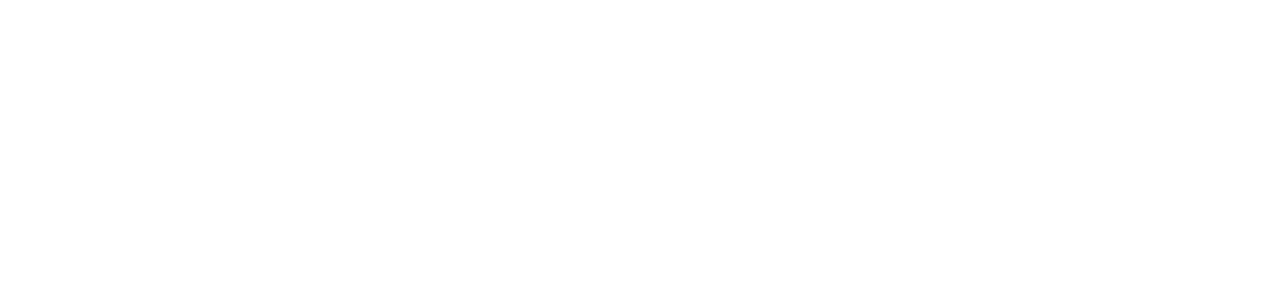
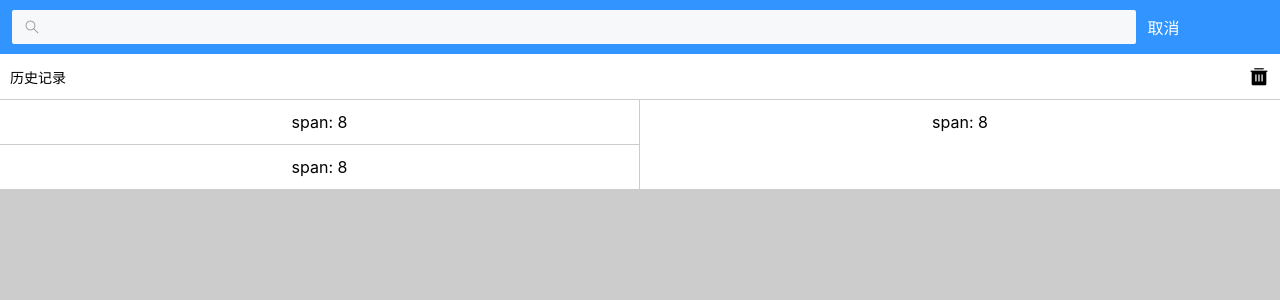
Before and after one commit to qp666/h5-newsApp, a Vue app: page /search in a window 1280 px wide. Shown: the top 300 px of the page. Built offline with nearby package versions, Linux system fonts and the light colour scheme.

Commit message:
第四天内容第二遍完成/加油

```diff
--- a/package.json
+++ b/package.json
@@ -9,6 +9,8 @@
   "dependencies": {
     "axios": "^0.19.2",
     "core-js": "^3.6.4",
+    "dayjs": "^1.8.22",
+    "json-bigint": "^0.3.0",
     "vant": "^2.5.4",
     "vue": "^2.6.11",
     "vue-router": "^3.1.5",
--- a/src/api/articles.js
+++ b/src/api/articles.js
@@ -2,7 +2,7 @@
 
 import requestQ from '@/utilis/request'
 
-//获取用户频道推荐信息
+//获取新闻数组信息
 
 export function get_articles(params) {
 
@@ -12,3 +12,36 @@ export function get_articles(params) {
         params
     })
 }
+
+
+
+//对文章不喜欢
+export function dislikes_articles(data) {
+
+    return requestQ({
+        url: 'article/dislikes',
+        method: 'post',
+        data
+    })
+}
+
+
+//拉黑作者
+export function black_user(data) {
+
+    return requestQ({
+        url: 'user/blacklists',
+        method: 'post',
+        data
+    })
+}
+
+//举报文章
+export function reports_article(data) {
+
+    return requestQ({
+        url: 'article/reports',
+        method: 'post',
+        data
+    })
+}
--- a/src/api/channel.js
+++ b/src/api/channel.js
@@ -30,3 +30,13 @@ export function edit_allChannels(data) {
         data
     })
 }
+
+//删除用户频道
+export function del_allChannels(data) {
+
+    return requestQ({
+        url: 'user/channels',
+        method: 'DELETE',
+        data
+    })
+}
--- /dev/null
+++ b/src/api/search.js
@@ -0,0 +1,14 @@
+//!封装搜索事件的接口
+
+import requestQ from '@/utilis/request'
+
+//获取新闻数组信息
+
+export function get_suggestion(params) {
+
+    return requestQ({
+        url: 'suggestion',
+        method: 'get',
+        params
+    })
+}
--- a/src/router/index.js
+++ b/src/router/index.js
@@ -6,11 +6,15 @@ import home from '@/views/home/home.vue'
 import mine from '@/views/mine/mine.vue'
 import video from '@/views/video/video.vue'
 import question from '@/views/question/question.vue'
+import search from '@/views/search/search.vue'
 Vue.use(VueRouter)
 
 const routes = [{
     path: '/',
     component: login
+  },{
+    path: '/search',
+    component: search
   }, {
     path: '/layout',
     name: 'layout',
--- a/src/style/base.css
+++ b/src/style/base.css
@@ -26,3 +26,7 @@ i {
 li {
     list-style: none
 }
+
+body{
+    background-color: #ccc;
+}
--- a/src/utilis/request.js
+++ b/src/utilis/request.js
@@ -1,6 +1,9 @@
 import axios from 'axios';
 
 import store from '@/store/index.js'
+
+
+import JSONBig from 'json-bigint'
 
 //克隆axios
 let requestQ = axios.create({
@@ -8,6 +11,15 @@ let requestQ = axios.create({
     // headers: { //请求头
     //     token: getToken()
     // }
+
+    transformResponse: [function (data) {
+        // 对 data 进行任意转换处理
+        // console.log('transformResponse',data);
+
+        // 我把响应体用JSONBig转换一下再返回给你的.then用
+        // 如果你转换了，.then拿到的响应体就是经过大数字处理后的对象了
+        return JSONBig.parse(data);
+    }],
 
 });
 
--- a/src/views/home/components/articles.vue
+++ b/src/views/home/components/articles.vue
@@ -47,7 +47,11 @@
 
 <script>
 //获取所有频道数据接口
-import { get_allChannels, edit_allChannels } from "@/api/channel.js";
+import {
+  get_allChannels,
+  edit_allChannels,
+  del_allChannels
+} from "@/api/channel.js";
 export default {
   name: "articlesVue",
 
@@ -87,7 +91,7 @@ export default {
       });
 
       //调用设置频道数组接口把数组返回
-      edit_allChannels({ channels });
+      del_allChannels([item.id]);
     },
     //把所有频道里的标签点击添加到 我的频道
     goTop(item) {
--- /dev/null
+++ b/src/views/home/components/more.vue
@@ -0,0 +1,135 @@
+<template>
+  <div class="moreBox">
+    <van-popup @closed="isTrue = true" class="more" v-model="show">
+      <van-cell-group v-if="isTrue">
+        <van-cell @click="disLike" title="不感兴趣" icon="failure" />
+        <van-cell
+          title="反馈垃圾内容"
+          icon="warning-o"
+          @click="isTrue = !isTrue"
+          is-link
+        />
+        <van-cell @click="blackUser" title="拉黑作者" icon="delete " />
+      </van-cell-group>
+
+      <van-cell-group v-else>
+        <van-cell @click="isTrue = !isTrue" icon="arrow-left" />
+        <van-cell
+          @click="reports(item.type)"
+          v-for="(item, index) in reportList"
+          :key="index"
+          :title="item.title"
+          icon="delete "
+        />
+      </van-cell-group>
+    </van-popup>
+  </div>
+</template>
+
+<script>
+import {
+  dislikes_articles,
+  black_user,
+  reports_article
+} from "@/api/articles.js";
+export default {
+  name: "moreVue",
+
+  props: {},
+  //数据
+  data() {
+    return {
+      isTrue: true,
+
+      show: false,
+      aut_id: "", //用户id
+      art_id: "", //文章id
+      art_list: [], //文章数组
+      reportList: [
+        { type: 1, title: "标题夸张" },
+        { type: 2, title: "低俗色情" },
+        { type: 3, title: "错别字多" },
+        { type: 4, title: "旧闻重复" },
+        { type: 5, title: "广告软文" },
+        { type: 6, title: "内容不实" },
+        { type: 7, title: "涉嫌违法犯罪" },
+        { type: 8, title: "侵权" },
+        { type: 0, title: "其他问题" }
+      ]
+    };
+  },
+  //方法
+  methods: {
+    //举报文章事件
+    reports(type) {
+      //遍历数组找到当前id跟数组里一样的项
+      this.art_list.forEach((item, index) => {
+        if (item.art_id == this.art_id) {
+          //删除list里面当前项,删除1个
+          this.art_list.splice(index, 1);
+          return;
+        }
+      });
+
+      //调用接口发送
+      reports_article({
+        target: this.art_id.toString(),
+        type,
+        remark: "就是举报你"
+      });
+      this.$toast("举报成功");
+      this.show = false;
+    },
+    //拉黑用户事件
+    blackUser() {
+      //遍历数组找到当前id跟数组里一样的项
+      this.art_list.forEach((item, index) => {
+        if (item.aut_id == this.aut_id) {
+          //删除list里面当前项,删除1个
+          this.art_list.splice(index, 1);
+          return;
+        }
+      });
+
+      //调用接口发送
+      black_user({ target: this.aut_id.toString() });
+      this.$toast("拉黑成功");
+      this.show = false;
+    },
+    //不感兴趣事件
+    disLike() {
+      //遍历数组找到当前id跟数组里一样的项
+      this.art_list.forEach((item, index) => {
+        if (item.art_id == this.art_id) {
+          //删除list里面当前项,删除1个
+          this.art_list.splice(index, 1);
+          return;
+        }
+      });
+
+      //调用接口发送
+      dislikes_articles({ target: this.art_id.toString() });
+      this.$toast("操作成功");
+      this.show = false;
+    }
+  },
+  //计算属性
+  computed: {},
+  //过滤器
+  filters: {},
+  //进入页面就执行的生命周期,不能访问dom,可以访问data与methods
+  created() {},
+  //渲染页面后执行的生命周期,可以访问dom
+  mounted() {},
+  //侦听器
+  watch: {},
+  //子页面
+  components: {}
+};
+</script>
+
+<style lang="less">
+.more {
+  width: 85%;
+}
+</style>
--- a/src/views/home/home.vue
+++ b/src/views/home/home.vue
@@ -3,6 +3,7 @@
     <div class="top-home">
       <van-icon @click="showpop" class="iconQ" name="wap-nav" />
       <van-search
+        @focus="$router.push('/search')"
         class="search"
         v-model="searchValue"
         shape="round"
@@ -59,7 +60,11 @@
                   <span class="info_span">{{ itm.aut_name }}</span>
                   <span class="info_span">{{ itm.comm_count }}评论</span>
                   <span class="info_span">{{ itm.pubdate | filterTime }}</span>
-                  <van-icon class="info_icon" name="cross" />
+                  <van-icon
+                    @click="goMore(itm, item.topList)"
+                    class="info_icon"
+                    name="cross"
+                  />
                 </div>
               </template>
             </van-cell>
@@ -69,6 +74,7 @@
     </van-tabs>
 
     <popup ref="popup" :tpList="menuList" />
+    <more ref="more" />
   </div>
 </template>
 
@@ -77,6 +83,7 @@ import { get_channels } from "@/api/channel.js";
 
 import { get_articles } from "@/api/articles.js";
 import popup from "./components/articles";
+import more from "./components/more.vue";
 export default {
   name: "homevue",
 
@@ -91,6 +98,14 @@ export default {
   },
   //方法
   methods: {
+    //跳转到举报页面
+    goMore(item, list) {
+      //把值传给more页面
+      this.$refs.more.art_list = list;
+      this.$refs.more.art_id = item.art_id;
+      this.$refs.more.aut_id = item.aut_id;
+      this.$refs.more.show = true;
+    },
     showpop() {
       this.$refs.popup.show = true;
     },
@@ -168,7 +183,8 @@ export default {
   watch: {},
   //子页面
   components: {
-    popup
+    popup,
+    more
   }
 };
 </script>
--- /dev/null
+++ b/src/views/search/search.vue
@@ -0,0 +1,130 @@
+<template>
+  <div class="searchBox">
+    <div class="top-search">
+      <van-search
+        v-model="searchV"
+        @input="souSuo"
+        class="ssearch"
+        background="#3194ff"
+      />
+      <span @click="$router.back()">取消</span>
+    </div>
+
+    <!-- 历史记录 -->
+    <div class="history" v-if="searchV == ''">
+      <div class="title">
+        <span>历史记录</span>
+        <van-icon class="delIcon" name="delete" />
+      </div>
+
+      <van-row>
+        <van-col class="span_item" span="12">span: 8</van-col>
+        <van-col class="span_item" span="12">span: 8</van-col>
+        <van-col class="span_item" span="12">span: 8</van-col>
+      </van-row>
+    </div>
+
+    <!-- 搜索建议联想词汇 -->
+    <div class="jianyi" v-else>
+      <van-cell-group v-if="jyList.length > 0">
+        <van-cell
+          v-for="(item, index) in jyList"
+          :key="index"
+          :title="item"
+          icon="search"
+        />
+      </van-cell-group>
+
+      <van-cell-group v-else>
+        <van-cell title="暂无联想词汇" icon="search" />
+      </van-cell-group>
+    </div>
+  </div>
+</template>
+
+<script>
+import { get_suggestion } from "@/api/search.js";
+export default {
+  name: "search",
+
+  props: {},
+  //数据
+  data() {
+    return {
+      searchV: "", //搜索框输入绑定
+      jyList: [] //联想词汇数组
+    };
+  },
+  //方法
+  methods: {
+    //搜索框的输入事件
+    async souSuo() {
+      if (this.searchV == "") {
+        //把数组清空
+        this.jyList.splice(0);
+        return;
+      }
+      let res = await get_suggestion({ q: this.searchV });
+      console.log(res);
+
+      //把接口的数组返回给建议数组
+      this.jyList = res.data.options;
+    }
+  },
+  //计算属性
+  computed: {},
+  //过滤器
+  filters: {},
+  //进入页面就执行的生命周期,不能访问dom,可以访问data与methods
+  created() {},
+  //渲染页面后执行的生命周期,可以访问dom
+  mounted() {},
+  //侦听器
+  watch: {},
+  //子页面
+  components: {}
+};
+</script>
+
+<style lang="less">
+.searchBox {
+  background-color: #fff;
+  .top-search {
+    background-color: #3194ff;
+    padding-right: 5px;
+    display: flex;
+    align-items: center;
+    color: #fff;
+    .ssearch {
+      width: 90%;
+    }
+  }
+
+  .history {
+    .title {
+      font-size: 14px;
+      padding: 10px;
+      height: 45px;
+      display: flex;
+      align-items: center;
+      justify-content: space-between;
+
+      .delIcon {
+        font-size: 22px;
+      }
+    }
+
+    .span_item {
+      display: flex;
+      align-items: center;
+      justify-content: center;
+      height: 45px;
+      border-top: 0.5px solid #ccc;
+
+      &:nth-of-type(odd) {
+        border-right: 0.5px solid #ccc;
+      }
+    }
+  }
+}
+</style>
```
Also changed, not shown: 1 other file (tests, documents, lock files or other folders).
